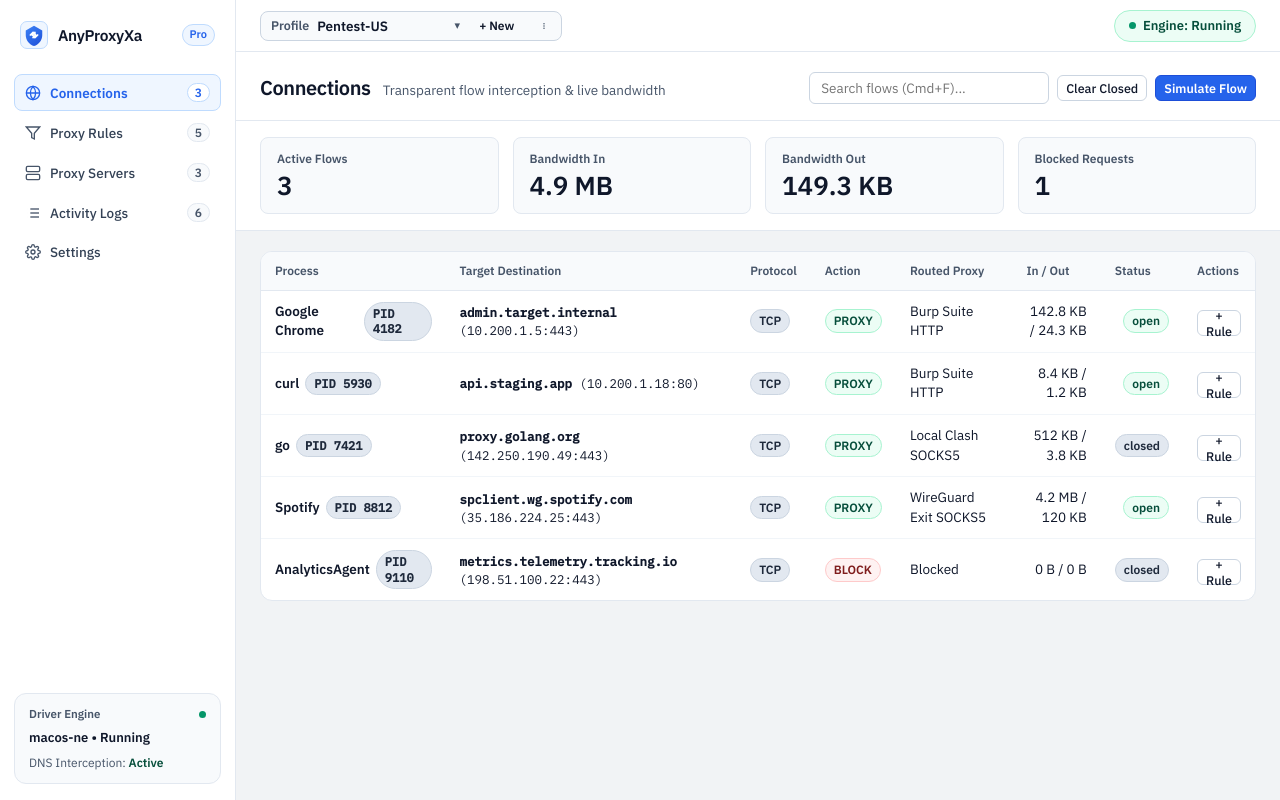
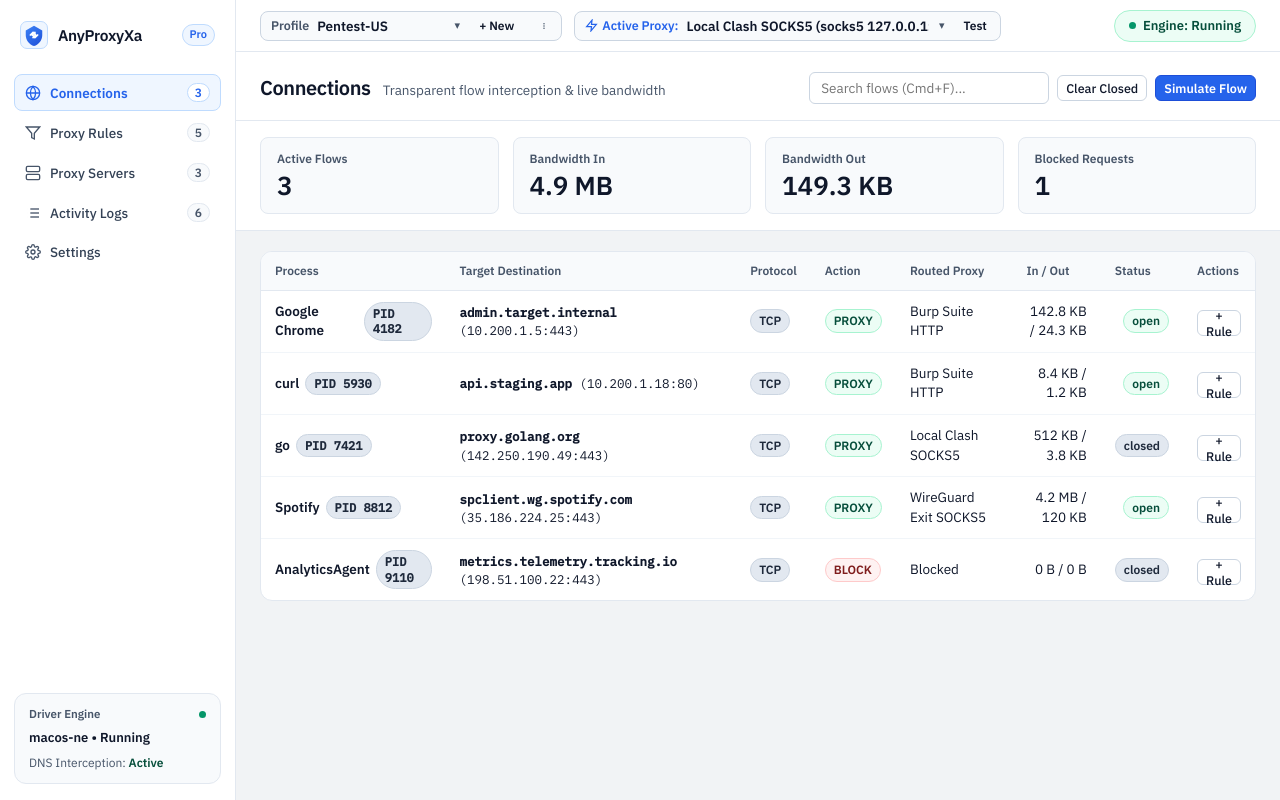
Before and after one commit to D0bby999/anyproxy, a React (Vite) app in the folder frontend/: page / in a window 1280 px wide. Built offline with nearby package versions, Linux system fonts and the light colour scheme.

Commit message:
feat(ui): add 1-click quick proxy switcher to topbar and polish proxy table

```diff
--- a/frontend/src/App.tsx
+++ b/frontend/src/App.tsx
@@ -674,6 +674,63 @@ export function App() {
                     </>
                   )}
                 </div>
+              )}
+            </div>
+
+            {/* Quick Active Proxy Switcher Pill */}
+            <div className="proxy-switcher-pill" title="Active Default Upstream Proxy">
+              <span className="proxy-pill-label">
+                <svg width="13" height="13" viewBox="0 0 24 24" fill="none" stroke="currentColor" strokeWidth="2.2" style={{ marginRight: '4px' }}>
+                  <path d="M13 2L3 14h9l-1 8 10-12h-9l1-8z" />
+                </svg>
+                Active Proxy:
+              </span>
+              <div className="proxy-select-container">
+                <select
+                  className="proxy-native-select"
+                  value={profile?.defaultProxyId || ''}
+                  onChange={async (e) => {
+                    const nextId = e.target.value
+                    if (nextId === '__add_new__') {
+                      setEditingProxy(null)
+                      setIsProxyModalOpen(true)
+                      return
+                    }
+                    try {
+                      const updated = await app.SetDefaultProxy(nextId)
+                      setProfile(updated)
+                    } catch (err) {
+                      alert('Failed to set active proxy: ' + String(err))
+                    }
+                  }}
+                  aria-label="Select default active proxy"
+                >
+                  {(!profile?.proxies || profile.proxies.length === 0) ? (
+                    <option value="">(No proxy configured)</option>
+                  ) : (
+                    profile.proxies.map((p) => (
+                      <option key={p.id} value={p.id}>
+                        {p.name} ({p.type} {p.host}:{p.port})
+                      </option>
+                    ))
+                  )}
+                  <option disabled>──────────</option>
+                  <option value="__add_new__">+ Add New Proxy…</option>
+                </select>
+                <span className="proxy-select-chevron">▾</span>
+              </div>
+
+              {profile?.defaultProxyId && (
+                <button
+                  className="btn btn-sm btn-ghost profile-action-btn"
+                  onClick={() => {
+                    const activePx = profile.proxies.find((p) => p.id === profile.defaultProxyId)
+                    if (activePx) handleRunProxyTest(activePx.id)
+                  }}
+                  title="Run 5-step diagnostic test on active proxy"
+                >
+                  Test
+                </button>
               )}
             </div>
           </div>
@@ -1024,7 +1081,7 @@ export function App() {
                   <table className="data-table">
                     <thead>
                       <tr>
-                        <th style={{ width: '40px' }}>Default</th>
+                        <th style={{ width: '110px' }}>Active Role</th>
                         <th>Name</th>
                         <th>Type</th>
                         <th>Endpoint</th>
@@ -1039,21 +1096,26 @@ export function App() {
                         return (
                           <tr key={px.id}>
                             <td>
-                              <button
-                                className={`btn btn-sm ${isDefault ? 'btn-primary' : ''}`}
-                                style={{
-                                  fontSize: '11px',
-                                  padding: '2px 6px',
-                                  height: '22px',
-                                }}
-                                onClick={async () => {
-                                  const u = await app.SetDefaultProxy(px.id)
-                                  setProfile(u)
-                                }}
-                                title={isDefault ? 'Default Proxy' : 'Set as Default'}
-                              >
-                                {isDefault ? 'Default' : 'Set'}
-                              </button>
+                              {isDefault ? (
+                                <span className="pill pill-pos" title="This proxy is currently active and receives all default rule traffic">
+                                  ★ Active
+                                </span>
+                              ) : (
+                                <button
+                                  className="btn btn-sm"
+                                  onClick={async () => {
+                                    try {
+                                      const u = await app.SetDefaultProxy(px.id)
+                                      setProfile(u)
+                                    } catch (err) {
+                                      alert('Failed to set active proxy: ' + String(err))
+                                    }
+                                  }}
+                                  title="Click to switch active default proxy immediately"
+                                >
+                                  Set Active
+                                </button>
+                              )}
                             </td>
                             <td>
                               <strong>{px.name}</strong>
--- a/frontend/src/styles/app.css
+++ b/frontend/src/styles/app.css
@@ -398,6 +398,59 @@ body {
   padding: 0 8px !important;
   font-size: 12px !important;
   font-weight: 600 !important;
+}
+
+/* Quick Active Proxy Switcher Pill */
+.proxy-switcher-pill {
+  position: relative;
+  display: inline-flex;
+  align-items: center;
+  background-color: var(--surface-sunken);
+  border: 1px solid var(--line-strong);
+  border-radius: var(--radius-md);
+  padding: 2px 4px 2px 10px;
+  gap: 8px;
+}
+
+.proxy-pill-label {
+  display: inline-flex;
+  align-items: center;
+  font-size: 12.5px;
+  font-weight: 600;
+  color: var(--accent);
+  user-select: none;
+}
+
+.proxy-select-container {
+  position: relative;
+  display: inline-flex;
+  align-items: center;
+}
+
+.proxy-native-select {
+  appearance: none;
+  background: transparent;
+  border: none;
+  font-size: 13.5px;
+  font-weight: 600;
+  color: var(--text);
+  padding-right: 18px;
+  cursor: pointer;
+  outline: none;
+  max-width: 260px;
+}
+
+.proxy-native-select:focus-visible {
+  border-radius: 4px;
+  outline: 2px solid var(--accent);
+}
+
+.proxy-select-chevron {
+  position: absolute;
+  right: 2px;
+  pointer-events: none;
+  font-size: 11px;
+  color: var(--muted);
 }
 
 /* Dropdown Menu */
@@ -1065,4 +1118,13 @@ th.num-cell {
   .kpi-deck {
     grid-template-columns: repeat(2, 1fr);
   }
+
+  .proxy-switcher-pill,
+  .profile-switcher-pill {
+    max-width: 100%;
+  }
+
+  .proxy-native-select {
+    max-width: 140px;
+  }
 }
```
